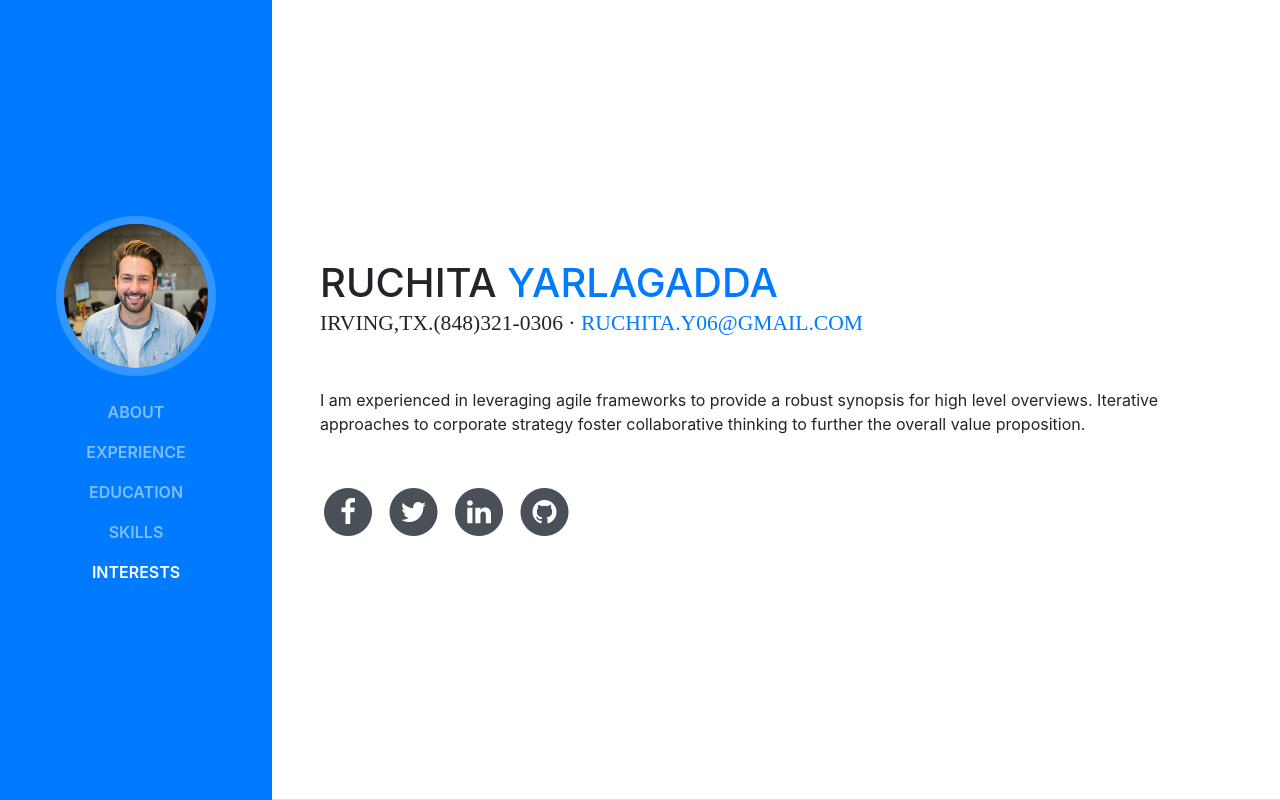
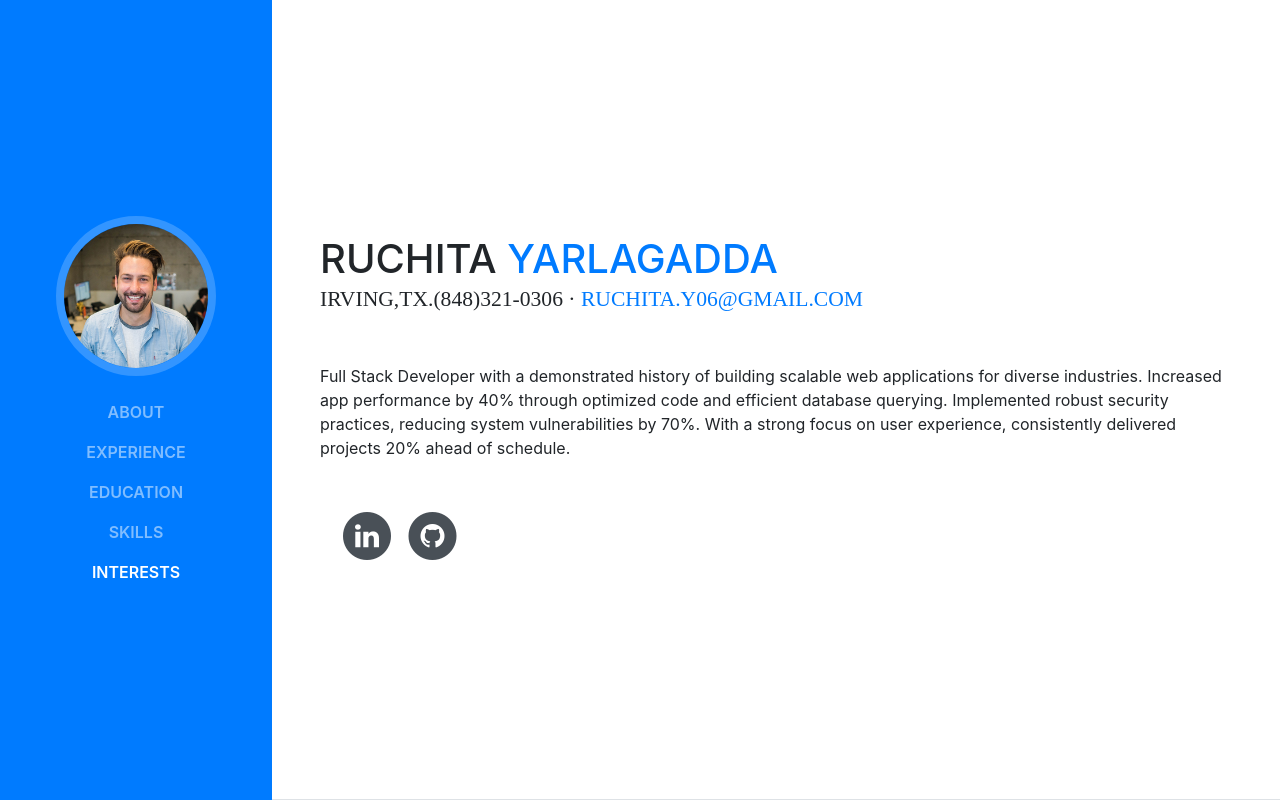
Before and after one commit to ruchita2701/ruchita.github.io, a website with bundled scripts: page index.html in a window 1280 px wide. Shown: the top 800 px of the page. Built offline with nearby package versions, Linux system fonts and the light colour scheme; a web font is replaced by a local one.

Commit message:
Update index.html

```diff
--- a/index.html
+++ b/index.html
@@ -68,22 +68,16 @@
           <div class="subheading mb-5">Irving,TX.(848)321-0306 ·
             <a href="mailto:name@email.com">ruchita.y06@gmail.com</a>
           </div>
-          <p class="mb-5">I am experienced in leveraging agile frameworks to provide a robust synopsis for high level overviews. Iterative approaches to corporate strategy foster collaborative thinking to further the overall value proposition.</p>
+          <p class="mb-5">Full Stack Developer with a demonstrated history of building scalable web applications for diverse industries. Increased app performance by 40% through optimized code and efficient database querying. Implemented robust security practices, reducing system vulnerabilities by 70%. With a strong focus on user experience, consistently delivered projects 20% ahead of schedule.</p>
           <ul class="list-inline list-social-icons mb-0">
             <li class="list-inline-item">
               <a href="#">
-                <span class="fa-stack fa-lg">
-                  <i class="fa fa-circle fa-stack-2x"></i>
-                  <i class="fa fa-facebook fa-stack-1x fa-inverse"></i>
-                </span>
+
               </a>
             </li>
             <li class="list-inline-item">
               <a href="#">
-                <span class="fa-stack fa-lg">
-                  <i class="fa fa-circle fa-stack-2x"></i>
-                  <i class="fa fa-twitter fa-stack-1x fa-inverse"></i>
-                </span>
+
               </a>
             </li>
             <li class="list-inline-item">
```
